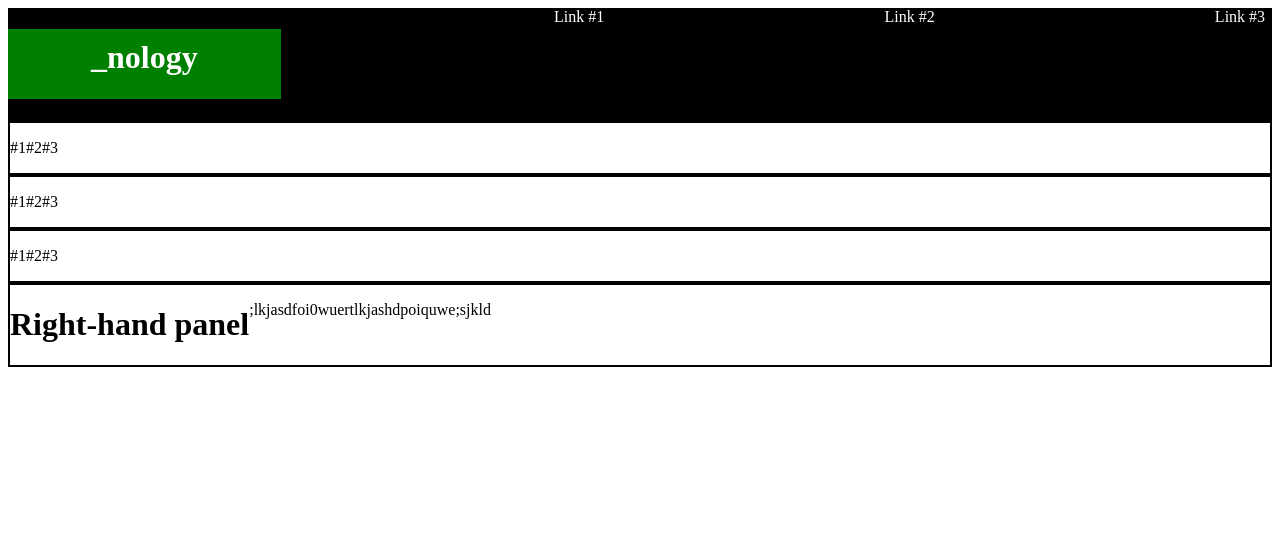
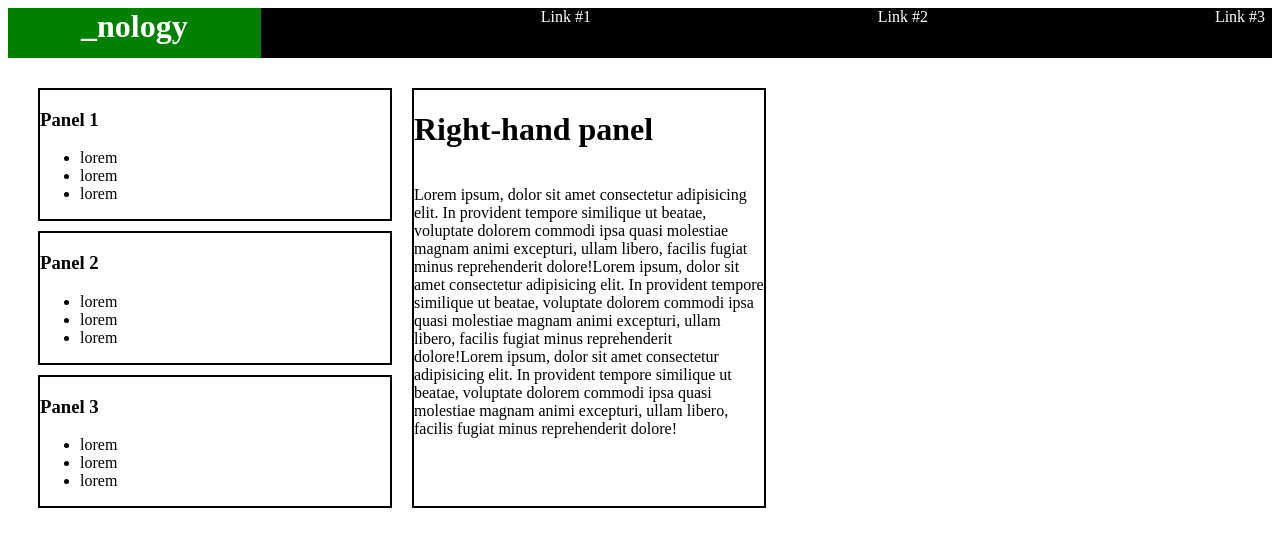
Before and after one commit to gwalker4760/flexbox-challengept2, a plain HTML site: page index.html in a window 1280 px wide. Drawn offline with Linux system fonts and the light colour scheme.

Commit message:
finished part 1

```diff
--- a/index.html
+++ b/index.html
@@ -4,7 +4,7 @@
     <meta charset="UTF-8" />
     <meta http-equiv="X-UA-Compatible" content="IE=edge" />
     <meta name="viewport" content="width=device-width, initial-scale=1.0" />
-    <title>flexbox-challenge</title>
+    <title>flexbox-challengept2</title>
     <link rel="stylesheet" href="style.css" />
   </head>
   <body>
@@ -14,27 +14,52 @@
       <a href="#">Link #2</a>
       <a href="#">Link #3</a>
     </header>
-    <div id="card1">
-        <p>#1</p>
-        <p>#2</p>
-        <p>#3</p>
-    </div>
 
-    <div id="card2">
-        <p>#1</p>
-        <p>#2</p>
-        <p>#3</p>
-    </div>
+    <main>
+        <div>
+      <div id="card1" class="card">
+        <h3>Panel 1</h3>
+        <ul>
+          <li>lorem</li>
+          <li>lorem</li>
+          <li>lorem</li>
+        </ul>
+      </div>
 
-    <div id="card3">
-        <p>#1</p>
-        <p>#2</p>
-        <p>#3</p>
-    </div>
+      <div id="card2" class="card">
+        <h3>Panel 2</h3>
+        <ul>
+          <li>lorem</li>
+          <li>lorem</li>
+          <li>lorem</li>
+        </ul>
+      </div>
 
-    <div id="right-hand-panel">
-        <h1 >Right-hand panel</h1>
-          <p>;lkjasdfoi0wuertlkjashdpoiquwe;sjkld</p>
-    </div>
+      <div id="card3" class="card">
+        <h3>Panel 3</h3>
+        <ul>
+          <li>lorem</li>
+          <li>lorem</li>
+          <li>lorem</li>
+        </ul>
+      </div>
+      </div>
+
+      <div id="right-hand-panel" class="card">
+        <h1>Right-hand panel</h1>
+        <p>
+          Lorem ipsum, dolor sit amet consectetur adipisicing elit. In provident
+          tempore similique ut beatae, voluptate dolorem commodi ipsa quasi
+          molestiae magnam animi excepturi, ullam libero, facilis fugiat minus
+          reprehenderit dolore!Lorem ipsum, dolor sit amet consectetur
+          adipisicing elit. In provident tempore similique ut beatae, voluptate
+          dolorem commodi ipsa quasi molestiae magnam animi excepturi, ullam
+          libero, facilis fugiat minus reprehenderit dolore!Lorem ipsum, dolor
+          sit amet consectetur adipisicing elit. In provident tempore similique
+          ut beatae, voluptate dolorem commodi ipsa quasi molestiae magnam animi
+          excepturi, ullam libero, facilis fugiat minus reprehenderit dolore!
+        </p>
+      </div>
+    </main>
   </body>
 </html>
--- a/style.css
+++ b/style.css
@@ -1,9 +1,7 @@
 main {
   display: flex;
-    margin: 5px;
-    flex-direction: column;
-    width: 60%;
-
+  flex-direction: row;
+  margin: 20px;
 }
 
 header {
@@ -16,7 +14,8 @@ header {
 #nology {
   color: white;
   background-color: green;
-    padding: 10px;
+  padding-bottom: 0px;
+  margin: 0px;
   height: 50px;
   width: 20%;
   text-align: center;
@@ -32,21 +31,19 @@ header > a {
   flex-wrap: wrap;
 }
 
-
-
-.panel {
-    border: 2px solid black;
-    display: flex;
-    font-size: 20px;
-}
-
-div {
-    display: flex;
-    border: 2px solid black;
-    height: auto;
-}
-
 a:hover {
   color: black;
   background-color: white;
 }
+
+.card {
+  margin: 10px;
+  border: 2px solid black;
+  height: auto;
+  width: 350px;
+}
+
+#right-hand-panel {
+  display: flex;
+  flex-direction: column;
+}
```
Lines whose indentation alone changed are shown as unchanged.
